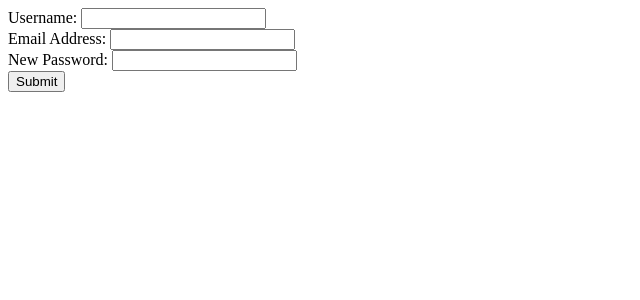
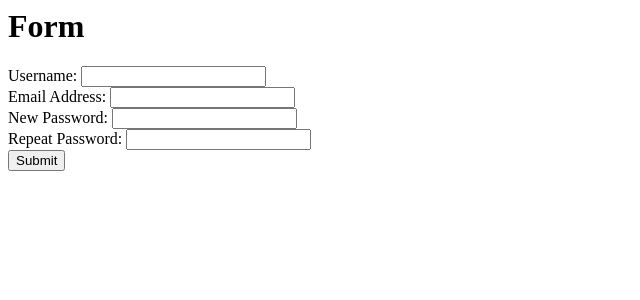
Before and after one commit to maxcarolino/TrainingNotebooks, a Flask app: template Intermediate_2/templates/register.html in a window 1280 px wide. Shown: the top 300 px of the page, without its empty margins (0-640 px from the left). Run offline with Flask 2, Linux system fonts and the light colour scheme; the template is opened without the code that fills it: values that come from a table or form of the project are taken from there, others are empty.

Commit message:
modified  notebook example and finish working app

```diff
--- a/Intermediate_2/app.py
+++ b/Intermediate_2/app.py
@@ -1,4 +1,4 @@
-from flask import Flask, flash, redirect, render_template, request, url_for
+from flask import Flask, render_template, request
 from flask.ext.wtf import Form
 from wtforms import PasswordField, TextField, validators
 app = Flask(__name__)
@@ -13,32 +13,18 @@ class RegistrationForm(Form):
     ])
     confirm = PasswordField('Repeat Password')
 
-@app.route('/')
-def hello_world():
-    return 'Hello World!'
+@app.route('/', methods=['GET', 'POST'])
+def register():
+    form = RegistrationForm(request.form or None)
+    context = {
+        'form': form,
+    }
 
-@app.route('/register', methods=['GET', 'POST'])
-def register():
-    print('register1')
-    form = RegistrationForm(request.form or None)
-    print('register2')
+    if form.validate_on_submit():  # this method is available in `from flask.ext.wtf import Form`
+    # if request.method == 'POST' and form.validate():
+        context['form_data'] = form.data
 
-    # if request.method == 'POST' and form.validate():
-    if form.validate_on_submit():  # this method is available in `from flask.ext.wtf import Form`
-        print('register3')
-
-        # do something with the data
-        # here, we use it to instantiate and save an imaginary User object
-        print(dir(form))
-        # user = User(form.username.data, form.email.data, form.password.data)
-        # user.save()
-
-        # flash('Thanks for registering')
-        print('register4')
-        return redirect(url_for('login'))
-
-    print('register5')
-    return render_template('register.html', form=form)
+    return render_template('register.html', **context)
 
 if __name__ == '__main__':
     app.secret_key = 'SECRET_KEY'
--- a/Intermediate_2/templates/register.html
+++ b/Intermediate_2/templates/register.html
@@ -1,7 +1,32 @@
-<form method="POST" action="/register">
-    <div>{{ form.username.label }}: {{ form.username(class="css_class") }}</div>
+<h1>Form</h1>
+{% if form_data %}
+    <h2>Thanks for submitting!</h2>
+    {% for key, value in form_data.items() %}
+        <p>{{ key }}: {{ value }}</p>
+    {% endfor %}
+{% endif %}
+
+<form method="POST" action="/">
+    <div>{{ form.username.label }}: {{ form.username() }}</div>
+    {% if form.username.errors %}
+        <ul class="errors">{% for error in form.username.errors %}<li>{{ error }}</li>{% endfor %}</ul>
+    {% endif %}
+
     <div>{{ form.email.label }}: {{ form.email() }}</div>
+    {% if form.email.errors %}
+        <ul class="errors">{% for error in form.email.errors %}<li>{{ error }}</li>{% endfor %}</ul>
+    {% endif %}
+
     <div>{{ form.password.label }}: {{ form.password() }}</div>
+    {% if form.password.errors %}
+        <ul class="errors">{% for error in form.password.errors %}<li>{{ error }}</li>{% endfor %}</ul>
+    {% endif %}
+
+    <div>{{ form.confirm.label }}: {{ form.confirm() }}</div>
+    {% if form.confirm.errors %}
+        <ul class="errors">{% for error in form.confirm.errors %}<li>{{ error }}</li>{% endfor %}</ul>
+    {% endif %}
+
     {{ form.csrf_token }}
     <button value="submit">Submit</button>
 </form>
```
Also changed, not shown: 1 other file.
